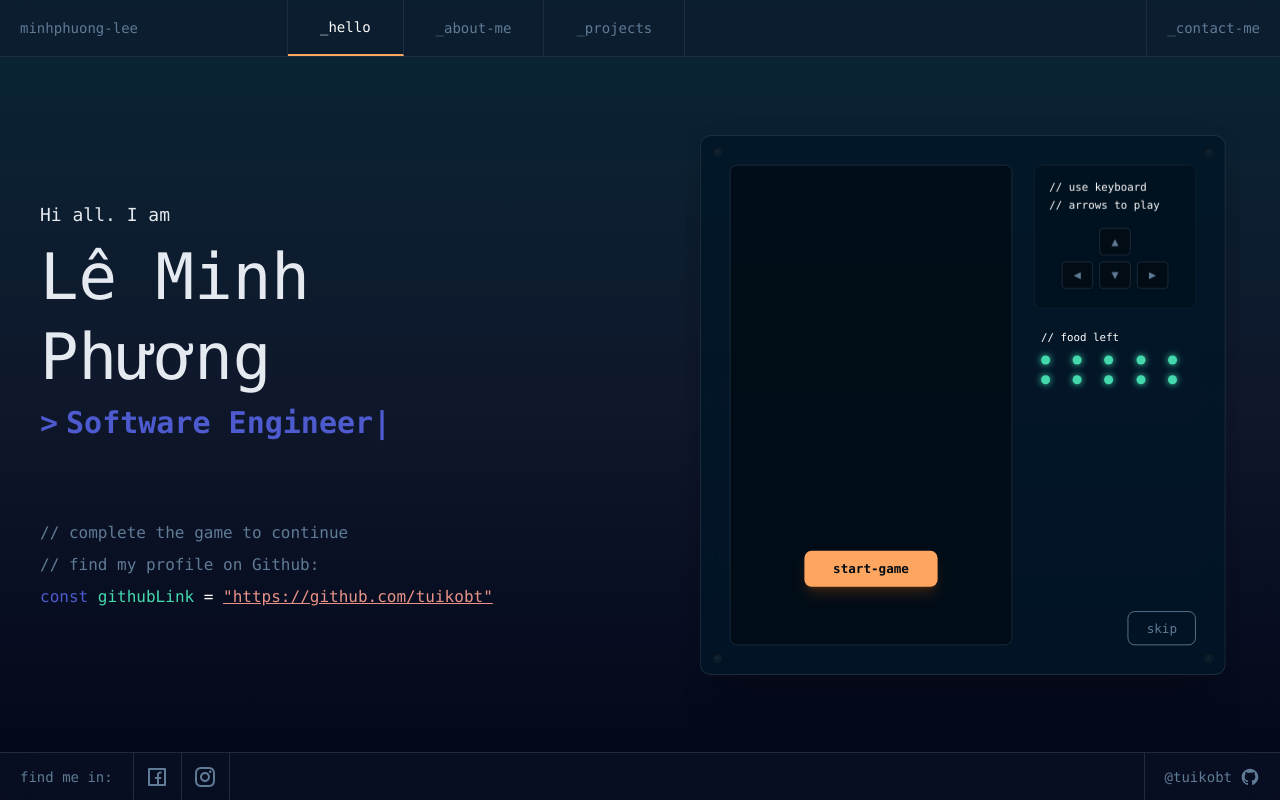
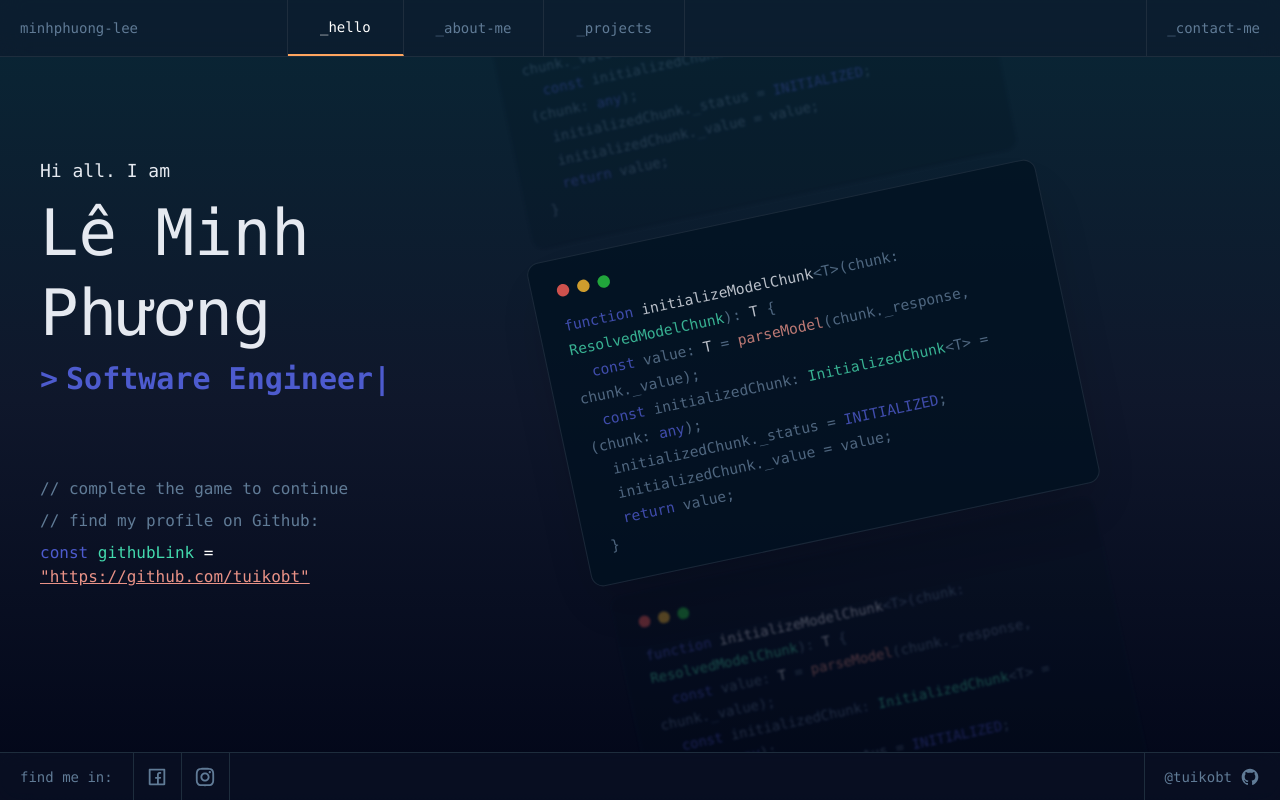
Before and after one commit to tuikobt/My_Portfolio, a React (Vite) app: page / in a window 1280 px wide. Both pictures are taken after a click on the button "skip". Built offline with nearby package versions, Linux system fonts and the light colour scheme.

Commit message:
style: codesnippet style

```diff
--- a/src/App.jsx
+++ b/src/App.jsx
@@ -3,13 +3,7 @@ import HomePage from "./pages/HomePage";
 
 const App = () => {
   return (
-    <div
-      className="w-full flex flex-col font-mono text-[#607B96] min-h-screen lg:h-screen lg:overflow-hidden"
-      style={{
-        background: "linear-gradient(to top, #020618, #0F172B, #092635)",
-        backgroundAttachment: "fixed",
-      }}
-    >
+    <div className="w-full h-screen overflow-hidden font-mono text-[#607B96]">
       <HomePage />
     </div>
   );
--- /dev/null
+++ b/src/components/CodeSnippetBackground.jsx
@@ -0,0 +1,121 @@
+import React from "react";
+
+const CodeSnippetBackground = () => {
+  return (
+    <div className="relative w-full min-h-[600px] overflow-visible flex items-center justify-center px-32">
+      <div className="transform -rotate-12 scale-110 flex flex-col gap-5 opacity-80 select-none pointer-events-none">
+        <CodeCard opacity="opacity-40">
+          <span className="text-[#4D5BCE]">function</span>{" "}
+          <span className="text-[#E5E9F0]">initializeModelChunk</span>
+          <span className="text-[#607B96]">&lt;T&gt;</span>(chunk:{" "}
+          <span className="text-[#43D9AD]">ResolvedModelChunk</span>):{" "}
+          <span className="text-[#E5E9F0]">T</span> {"{"}
+          <br />
+          &nbsp;&nbsp;<span className="text-[#4D5BCE]">const</span> value:{" "}
+          <span className="text-[#E5E9F0]">T</span> ={" "}
+          <span className="text-[#E99287]">parseModel</span>(chunk._response,
+          chunk._value);
+          <br />
+          &nbsp;&nbsp;<span className="text-[#4D5BCE]">const</span>{" "}
+          initializedChunk:{" "}
+          <span className="text-[#43D9AD]">InitializedChunk</span>
+          <span className="text-[#607B96]">&lt;T&gt;</span> = (chunk:{" "}
+          <span className="text-[#4D5BCE]">any</span>);
+          <br />
+          &nbsp;&nbsp;initializedChunk._status ={" "}
+          <span className="text-[#4D5BCE]">INITIALIZED</span>;
+          <br />
+          &nbsp;&nbsp;initializedChunk._value = value;
+          <br />
+          &nbsp;&nbsp;<span className="text-[#4D5BCE]">return</span> value;
+          <br />
+          {"}"}
+        </CodeCard>
+
+        <CodeCard opacity="opacity-100" active={true}>
+          <span className="text-[#4D5BCE]">function</span>{" "}
+          <span className="text-[#E5E9F0]">initializeModelChunk</span>
+          <span className="text-[#607B96]">&lt;T&gt;</span>(chunk:{" "}
+          <span className="text-[#43D9AD]">ResolvedModelChunk</span>):{" "}
+          <span className="text-[#E5E9F0]">T</span> {"{"}
+          <br />
+          &nbsp;&nbsp;<span className="text-[#4D5BCE]">const</span> value:{" "}
+          <span className="text-[#E5E9F0]">T</span> ={" "}
+          <span className="text-[#E99287]">parseModel</span>(chunk._response,
+          chunk._value);
+          <br />
+          &nbsp;&nbsp;<span className="text-[#4D5BCE]">const</span>{" "}
+          initializedChunk:{" "}
+          <span className="text-[#43D9AD]">InitializedChunk</span>
+          <span className="text-[#607B96]">&lt;T&gt;</span> = (chunk:{" "}
+          <span className="text-[#4D5BCE]">any</span>);
+          <br />
+          &nbsp;&nbsp;initializedChunk._status ={" "}
+          <span className="text-[#4D5BCE]">INITIALIZED</span>;
+          <br />
+          &nbsp;&nbsp;initializedChunk._value = value;
+          <br />
+          &nbsp;&nbsp;<span className="text-[#4D5BCE]">return</span> value;
+          <br />
+          {"}"}
+        </CodeCard>
+
+        <CodeCard opacity="opacity-40">
+          <span className="text-[#4D5BCE]">function</span>{" "}
+          <span className="text-[#E5E9F0]">initializeModelChunk</span>
+          <span className="text-[#607B96]">&lt;T&gt;</span>(chunk:{" "}
+          <span className="text-[#43D9AD]">ResolvedModelChunk</span>):{" "}
+          <span className="text-[#E5E9F0]">T</span> {"{"}
+          <br />
+          &nbsp;&nbsp;<span className="text-[#4D5BCE]">const</span> value:{" "}
+          <span className="text-[#E5E9F0]">T</span> ={" "}
+          <span className="text-[#E99287]">parseModel</span>(chunk._response,
+          chunk._value);
+          <br />
+          &nbsp;&nbsp;<span className="text-[#4D5BCE]">const</span>{" "}
+          initializedChunk:{" "}
+          <span className="text-[#43D9AD]">InitializedChunk</span>
+          <span className="text-[#607B96]">&lt;T&gt;</span> = (chunk:{" "}
+          <span className="text-[#4D5BCE]">any</span>);
+          <br />
+          &nbsp;&nbsp;initializedChunk._status ={" "}
+          <span className="text-[#4D5BCE]">INITIALIZED</span>;
+          <br />
+          &nbsp;&nbsp;initializedChunk._value = value;
+          <br />
+          &nbsp;&nbsp;<span className="text-[#4D5BCE]">return</span> value;
+          <br />
+          {"}"}
+        </CodeCard>
+      </div>
+    </div>
+  );
+};
+
+const CodeCard = ({ children, opacity, active }) => {
+  return (
+    <div
+      className={`
+      relative rounded-xl border p-6 w-[500px] transition-all duration-300
+      ${
+        active
+          ? "bg-[#011221]/90 border-[#1E2D3D] shadow-2xl scale-105 z-10"
+          : "bg-[#011221]/60 border-[#1E2D3D]/50 blur-[1px]"
+      }
+      ${opacity}
+    `}
+    >
+      <div className="flex gap-2 mb-4">
+        <div className="w-3 h-3 rounded-full bg-[#FF5F56]"></div>
+        <div className="w-3 h-3 rounded-full bg-[#FFBD2E]"></div>
+        <div className="w-3 h-3 rounded-full bg-[#27C93F]"></div>
+      </div>
+
+      <div className="font-mono text-xs sm:text-sm leading-6 text-[#607B96]">
+        {children}
+      </div>
+    </div>
+  );
+};
+
+export default CodeSnippetBackground;
--- a/src/components/SnakeGame.jsx
+++ b/src/components/SnakeGame.jsx
@@ -1,10 +1,10 @@
 import React, { useEffect, useRef, useState } from "react";
 
-const GRID = 12; // Tăng grid một chút cho cân đối
-const CAN_SIZE = 312; // Tăng kích thước màn game (chia hết cho 12)
+const GRID = 16;
+const CAN_SIZE = 336;
 const FOOD_TARGET = 10;
 
-export default function SnakeGame() {
+export default function SnakeGame({ handleSkip }) {
   const canvasRef = useRef(null);
   const [state, setState] = useState("start");
   const [foodCount, setFoodCount] = useState(0);
@@ -184,7 +184,6 @@ export default function SnakeGame() {
 
         <div className="flex flex-col h-full justify-between select-none min-w-[180px]">
           <div className="space-y-6">
-            {/* Hướng dẫn */}
             <div className="bg-[#01121d]/60 p-4 rounded-lg border border-[#1E2D3D]/50 backdrop-blur-sm">
               <p className="text-white text-xs mb-1">// use keyboard</p>
               <p className="text-white text-xs mb-3">// arrows to play</p>
@@ -219,7 +218,10 @@ export default function SnakeGame() {
           </div>
 
           <div className="flex justify-end pt-4">
-            <button className="text-[#607B96] border border-[#607B96] rounded-lg px-5 py-2 text-sm hover:text-white hover:border-white hover:bg-white/5 transition-all w-fit">
+            <button
+              className="text-[#607B96] border border-[#607B96] rounded-lg px-5 py-2 text-sm hover:text-white hover:border-white hover:bg-white/5 transition-all w-fit"
+              onClick={handleSkip}
+            >
               skip
             </button>
           </div>
--- a/src/components/layout/Footer.jsx
+++ b/src/components/layout/Footer.jsx
@@ -7,11 +7,12 @@ import {
 
 const Footer = () => {
   const iconStyle =
-    "w-12 h-full flex items-center justify-center border-r border-[#1E2D3D] hover:text-white hover:bg-[#011627]/50 transition-colors cursor-pointer text-[#607B96]";
+    "w-12 h-full flex items-center justify-center border-r border-[#1E2D3D] text-[#607B96] hover:text-white hover:bg-[#011627]/50 transition-colors cursor-pointer";
 
   return (
-    <footer className="w-full h-12 bg-[#0F172B]/50 backdrop-blur-md border-t border-[#1E2D3D] text-[#607B96] font-mono text-sm shrink-0 z-10">
+    <footer className="w-full h-12 bg-[#0F172B]/50 backdrop-blur-md border-t border-[#1E2D3D] font-mono text-sm shrink-0 mt-auto z-10">
       <div className="flex items-center justify-between h-full w-full">
+        {/* Left */}
         <div className="flex items-center h-full">
           <div className="px-5 h-full flex items-center border-r border-[#1E2D3D] shrink-0">
             <span>find me in:</span>
@@ -24,7 +25,7 @@ const Footer = () => {
               rel="noreferrer"
               className={iconStyle}
             >
-              <RiFacebookBoxLine size={24} />
+              <RiFacebookBoxLine size={22} />
             </a>
 
             <a
@@ -33,7 +34,7 @@ const Footer = () => {
               rel="noreferrer"
               className={iconStyle}
             >
-              <RiInstagramLine size={24} />
+              <RiInstagramLine size={22} />
             </a>
 
             <a
@@ -42,16 +43,17 @@ const Footer = () => {
               rel="noreferrer"
               className={`${iconStyle} lg:hidden`}
             >
-              <RiGithubFill size={24} />
+              <RiGithubFill size={22} />
             </a>
           </div>
         </div>
 
+        {/* Right */}
         <a
           href="https://github.com/tuikobt"
           target="_blank"
           rel="noreferrer"
-          className="hidden lg:flex items-center h-full px-5 border-l border-[#1E2D3D] hover:text-white hover:bg-[#011627]/50 transition-colors cursor-pointer gap-2"
+          className="hidden lg:flex items-center h-full px-5 gap-2 border-l border-[#1E2D3D] text-[#607B96] hover:text-white hover:bg-[#011627]/50 transition-colors cursor-pointer"
         >
           <span>@tuikobt</span>
           <RiGithubFill size={20} />
--- a/src/pages/HomePage.jsx
+++ b/src/pages/HomePage.jsx
@@ -1,25 +1,45 @@
-import React from "react";
+import React, { useState } from "react";
 import Header from "../components/layout/Header";
 import Footer from "../components/layout/Footer";
 import Hero from "../components/Hero";
-import Game from "../components/SnakeGame";
+import SnakeGame from "../components/SnakeGame";
+import CodeSnippetBackground from "../components/CodeSnippetBackground";
 
 const HomePage = () => {
+  const [skip, setSkip] = useState(false);
+
+  const handleSkip = () => {
+    setSkip(true);
+  };
+
   return (
-    <div className="h-full w-full flex flex-col justify-between">
+    <div
+      className="w-full h-screen flex flex-col font-mono text-[#607B96]"
+      style={{
+        background: "linear-gradient(to top, #020618, #0F172B, #092635)",
+        backgroundAttachment: "fixed",
+      }}
+    >
       <Header />
-      <main className="flex-grow w-full flex flex-col items-center justify-center relative overflow-y-auto lg:overflow-hidden">
-        <div className="w-full max-w-7xl flex flex-col lg:flex-row items-center justify-center lg:justify-between gap-10 lg:gap-32 px-0 lg:px-10 z-20">
+
+      <main className="flex-1 w-full flex flex-col items-center justify-center relative overflow-auto px-4 lg:px-10">
+        <div className="w-full max-w-7xl flex flex-col lg:flex-row items-center justify-center lg:justify-between gap-16 lg:gap-40 z-20 -mt-10 lg:-mt-16">
           <div className="w-full lg:w-1/2 flex justify-center lg:justify-start">
             <Hero />
           </div>
+
           <div className="hidden lg:flex w-full lg:w-1/2 justify-end">
-            <div className="transform scale-[0.9] 2xl:scale-100 origin-right">
-              <Game />
+            <div className="relative transform scale-[0.9] 2xl:scale-100 origin-right overflow-visible pr-24">
+              {skip === false ? (
+                <SnakeGame handleSkip={handleSkip} />
+              ) : (
+                <CodeSnippetBackground />
+              )}
             </div>
           </div>
         </div>
       </main>
+
       <Footer />
     </div>
   );
```
Also changed, not shown: src/App.css (+0 -8 lines).
